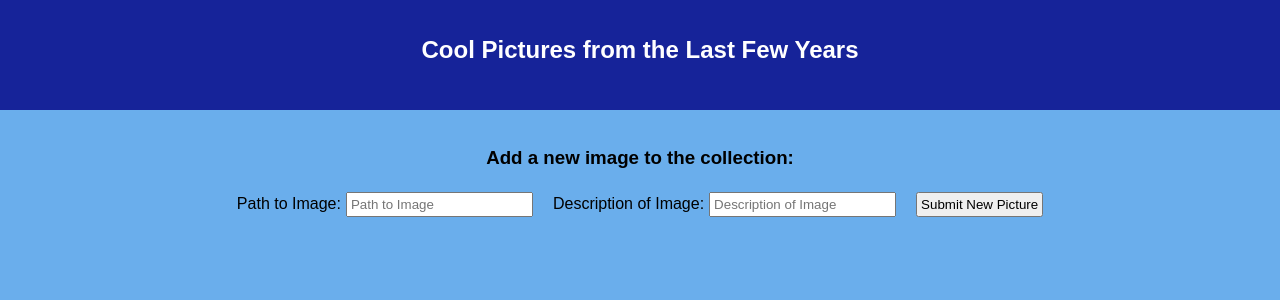
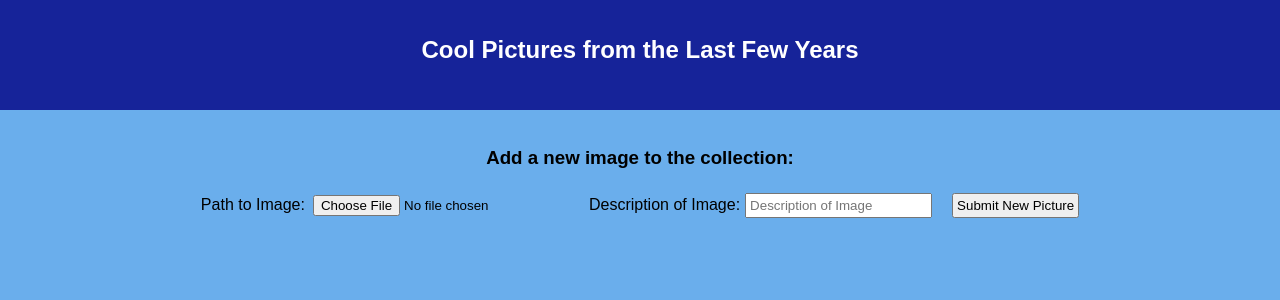
Before and after one commit to aboerhave/react-gallery, a React (Create React App) app: page / in a window 1280 px wide. Shown: the top 300 px of the page. Built offline with nearby package versions, Linux system fonts and the light colour scheme; no server answers.

Commit message:
back to where it was before

```diff
--- a/src/components/GalleryForm/GalleryForm.js
+++ b/src/components/GalleryForm/GalleryForm.js
@@ -50,9 +50,10 @@ render() {
         <h3>Add a new image to the collection:</h3>
         <form onSubmit={this.addPicture}>
             <label htmlFor="pathBox">Path to Image:</label>
-            <input type="text" placeholder="Path to Image" id="pathBox"
+            <input type="file" placeholder="Path to Image" id="pathBox"
                 onChange={(event) => this.handleChange(event, 'path')}
                 value={this.state.newPicture.path} ref="path"/>
+
             <label htmlFor="descriptionBox">Description of Image:</label>
             <input type="text" placeholder="Description of Image" id="descriptionBox"
                 onChange={(event) => this.handleChange(event, 'description')}
```
